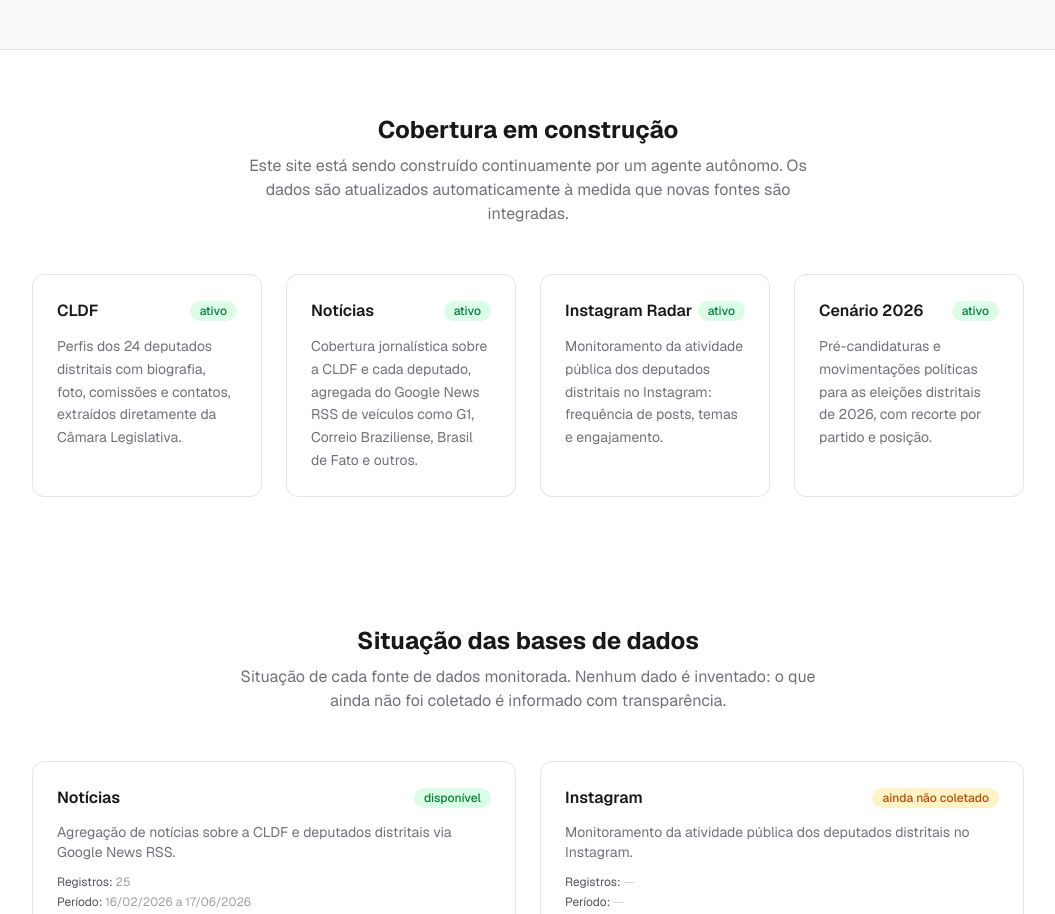
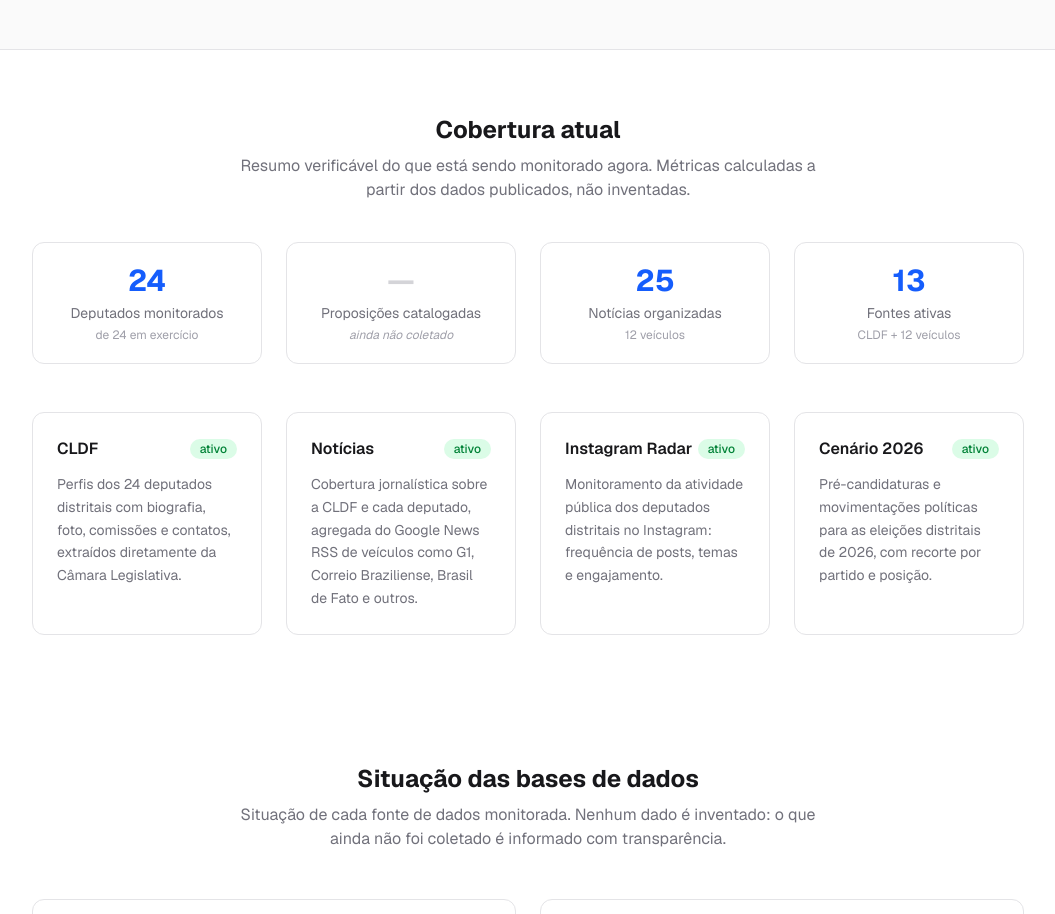
Before and after one commit to gustavomelofr/deputados-distritais-df-2026, a Next.js app: page / in a window 1280 px wide. Shown: the part 2512-3426 px from the top of the page, without its empty margins (112-1167 px from the left). Built offline with nearby package versions, Linux system fonts and the light colour scheme.

Commit message:
feat(loop): atualização aprovada 2026-07-25T00-16-21-285Z (#18)
Co-authored-by: Agente Contínuo <agente@deputadosdistritais.dev>

```diff
--- a/src/app/page.tsx
+++ b/src/app/page.tsx
@@ -283,13 +283,69 @@ export default function Home() {
       <section className="bg-white">
         <div className="mx-auto max-w-5xl px-4 py-16">
           <h2 className="text-2xl font-bold text-zinc-900 text-center mb-2">
-            Cobertura em construção
+            Cobertura atual
           </h2>
-          <p className="text-zinc-500 text-center max-w-xl mx-auto mb-12">
-            Este site está sendo construído continuamente por um agente autônomo.
-            Os dados são atualizados automaticamente à medida que novas fontes
-            são integradas.
+          <p className="text-zinc-500 text-center max-w-xl mx-auto mb-10">
+            Resumo verificável do que está sendo monitorado agora. Métricas
+            calculadas a partir dos dados publicados, não inventadas.
           </p>
+
+          {/* Métricas verificáveis */}
+          <div className="grid grid-cols-2 md:grid-cols-4 gap-6 mb-12">
+            <Link
+              href="/deputados-distritais"
+              className="rounded-xl border border-zinc-200 p-5 text-center hover:border-blue-300 transition focus:outline-none focus-visible:ring-2 focus-visible:ring-blue-500"
+              aria-label="Deputados monitorados: acessar lista"
+            >
+              <p className="text-3xl font-bold text-blue-600">
+                {deputados.length}
+              </p>
+              <p className="text-sm text-zinc-500 mt-1">
+                Deputados monitorados
+              </p>
+              <p className="text-xs text-zinc-400 mt-1">de 24 em exercício</p>
+            </Link>
+            <div
+              className="rounded-xl border border-zinc-200 p-5 text-center"
+              aria-label="Proposições catalogadas: ainda não coletado"
+            >
+              <p className="text-3xl font-bold text-zinc-300">—</p>
+              <p className="text-sm text-zinc-500 mt-1">
+                Proposições catalogadas
+              </p>
+              <p className="text-xs text-zinc-400 mt-1">
+                <span className="italic">ainda não coletado</span>
+              </p>
+            </div>
+            <Link
+              href="/noticias"
+              className="rounded-xl border border-zinc-200 p-5 text-center hover:border-blue-300 transition focus:outline-none focus-visible:ring-2 focus-visible:ring-blue-500"
+              aria-label="Notícias organizadas: acessar"
+            >
+              <p className="text-3xl font-bold text-blue-600">
+                {noticias.length}
+              </p>
+              <p className="text-sm text-zinc-500 mt-1">
+                Notícias organizadas
+              </p>
+              <p className="text-xs text-zinc-400 mt-1">
+                {new Set(noticias.map((n) => n.fonte)).size} veículos
+              </p>
+            </Link>
+            <div
+              className="rounded-xl border border-zinc-200 p-5 text-center"
+              aria-label="Fontes ativas no monitoramento"
+            >
+              <p className="text-3xl font-bold text-blue-600">
+                {new Set(noticias.map((n) => n.fonte)).size + 1}
+              </p>
+              <p className="text-sm text-zinc-500 mt-1">Fontes ativas</p>
+              <p className="text-xs text-zinc-400 mt-1">
+                CLDF + {new Set(noticias.map((n) => n.fonte)).size} veículos
+              </p>
+            </div>
+          </div>
+
           <div className="grid md:grid-cols-2 lg:grid-cols-4 gap-6">
             {[
               {
```
